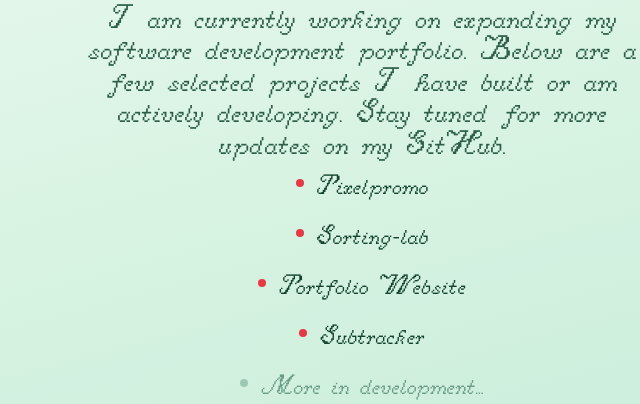
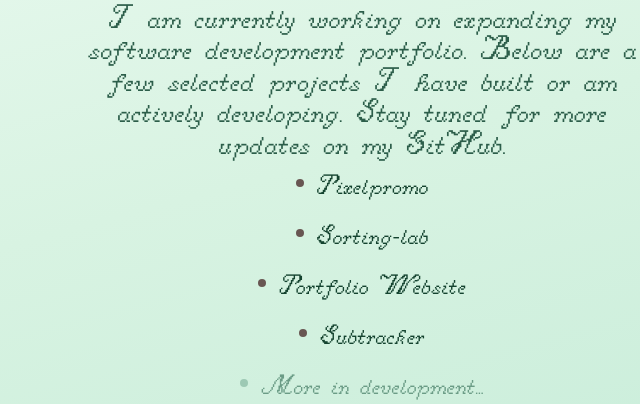
Before and after one commit to yatokura/pigs-personal-site, a plain HTML site: page newyears/index.html in a window 1280 px wide. Shown: the part 1152-1556 px from the top of the page, 278-918 px from the left. Drawn offline with Linux system fonts and the light colour scheme.

Commit message:
Update style.css

```diff
--- a/newyears/style.css
+++ b/newyears/style.css
@@ -323,7 +323,7 @@ body {
 /* Card list decorations */
 
 .candy-card .dot {
-    background-color: #e63946;
+    background-color: #685652;
 }
 
 .candy-card .dot-muted {
```
